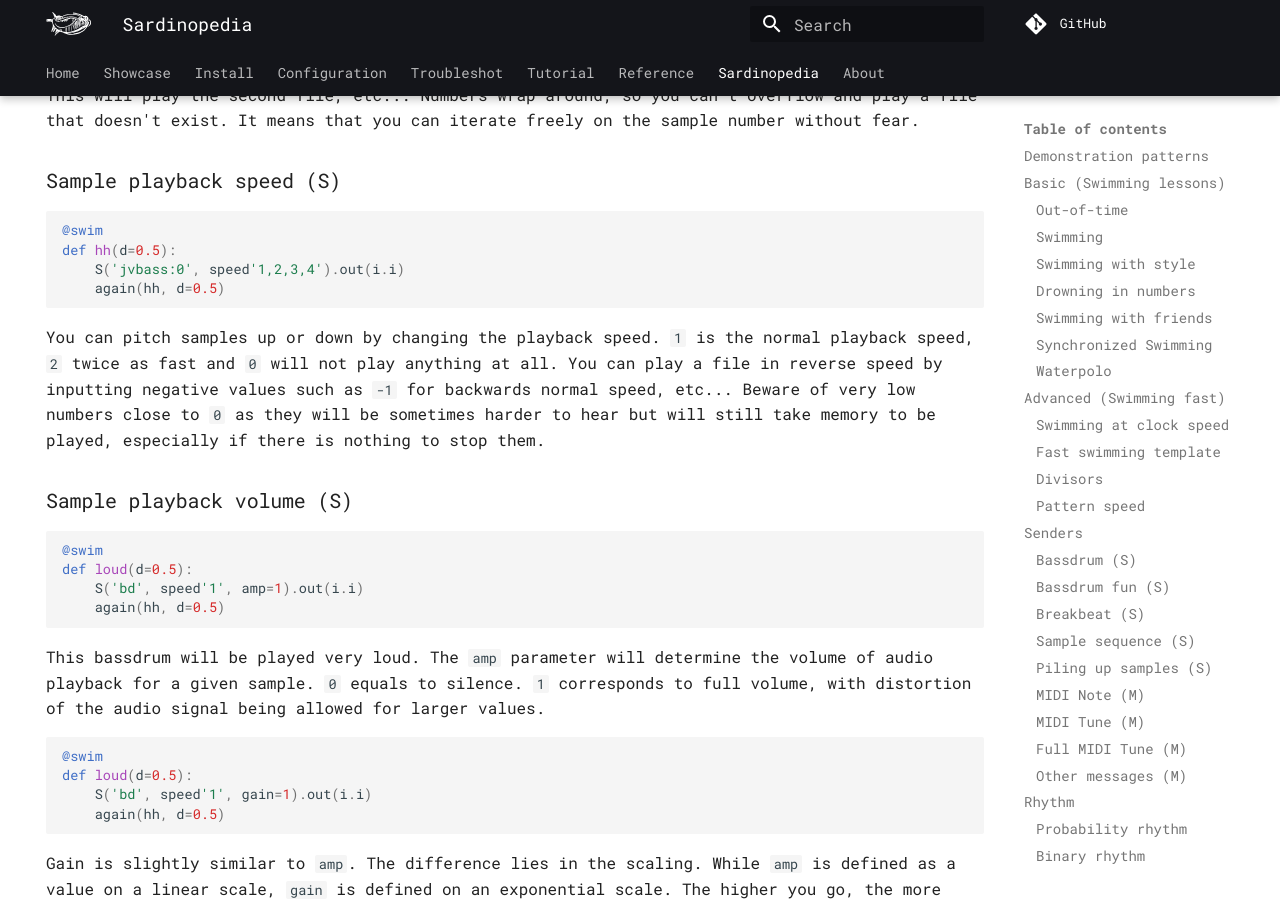
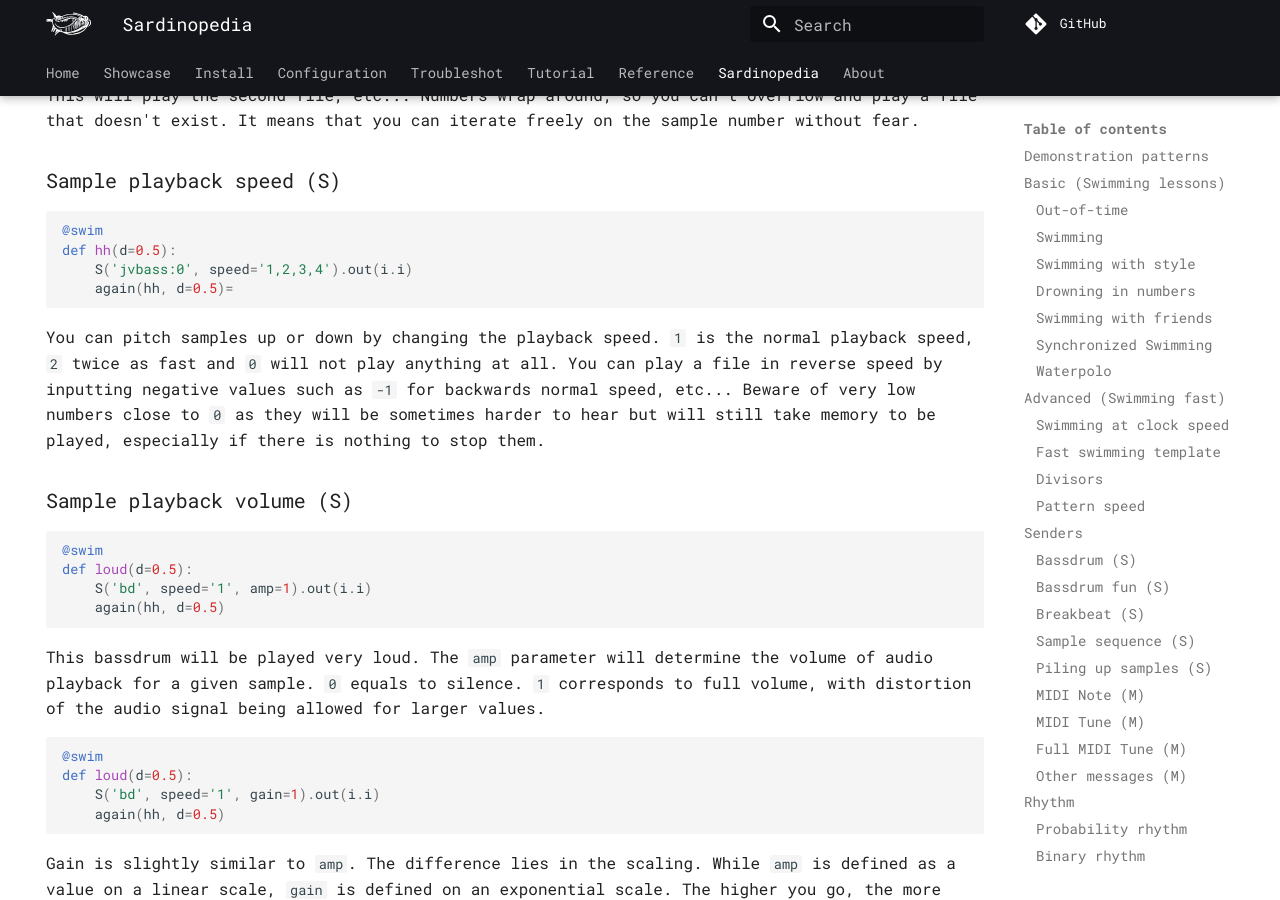
Before and after one commit to EmmaleeBonderud0325/sardine, an MkDocs documentation site: the page built from docs/sardinopedia.md, in a window 1280 px wide and 900 px high, scrolled down 10539 px. Built offline with MkDocs 1.6.1 and Material for MkDocs 9.7.7, drawn with Linux system fonts in a browser that asks for light colours; comment, search, counter and statistics services are not loaded.

````diff
--- a/docs/sardinopedia.md
+++ b/docs/sardinopedia.md
@@ -437,8 +437,8 @@ This will play the second file, etc... Numbers wrap around, so you can't overflo
 ```python
 @swim
 def hh(d=0.5):
-    S('jvbass:0', speed'1,2,3,4').out(i.i)
-    again(hh, d=0.5)
+    S('jvbass:0', speed='1,2,3,4').out(i.i)
+    again(hh, d=0.5)=
 ```
 You can pitch samples up or down by changing the playback speed. `1` is the normal playback speed, `2` twice as fast and `0` will not play anything at all. You can play a file in reverse speed by inputting negative values such as `-1` for backwards normal speed, etc... Beware of very low numbers close to `0` as they will be sometimes harder to hear but will still take memory to be played, especially if there is nothing to stop them.
 
@@ -447,7 +447,7 @@ You can pitch samples up or down by changing the playback speed. `1` is the nor
 ```python
 @swim
 def loud(d=0.5):
-    S('bd', speed'1', amp=1).out(i.i)
+    S('bd', speed='1', amp=1).out(i.i)
     again(hh, d=0.5)
 ```
 This bassdrum will be played very loud. The `amp` parameter will determine the volume of audio playback for a given sample. `0` equals to silence. `1` corresponds to full volume, with distortion of the audio signal being allowed for larger values.
@@ -455,7 +455,7 @@ This bassdrum will be played very loud. The `amp` parameter will determine the v
 ```python
 @swim
 def loud(d=0.5):
-    S('bd', speed'1', gain=1).out(i.i)
+    S('bd', speed='1', gain=1).out(i.i)
     again(hh, d=0.5)
 ```
 Gain is slightly similar to `amp`. The difference lies in the scaling. While `amp` is defined as a value on a linear scale, `gain` is defined on an exponential scale. The higher you go, the more subtle the change. Folks from the TidalCycles documentation recommend a value between `0` and `1.5` for better use.
````
